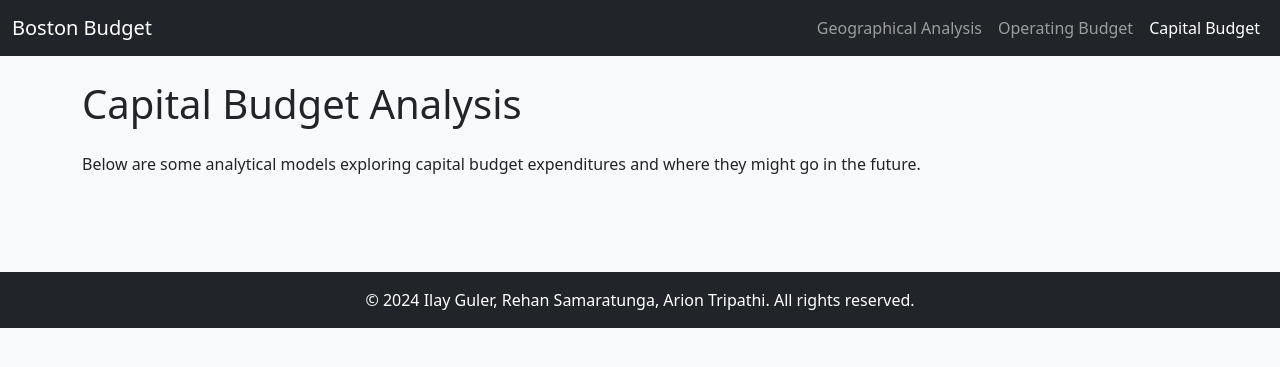
After one commit to arionct/Boston-City-Budget, a Flask app: page /capital.html in a window 1280 px wide. The commit adds this page. Shown: the top 367 px of the page. Run offline with Flask 3, Linux system fonts and the light colour scheme.

```diff
--- a/app.py
+++ b/app.py
@@ -33,6 +33,18 @@ def operating():
 @app.route('/geography.html')
 def geography():
   return render_template('geography.html')
+
+@app.route('/capital.html')
+def capital():
+  return render_template('capital.html')
+
+#------------------------------------------------------------------------------------------------
+# Capital Budget
+#------------------------------------------------------------------------------------------------
+@app.route('/get-capital-department-budgets')
+def get_capital_department_budgets():
+   cap_budg.groupby('Department')['Total_Project_Budget'].sum().plot(kind='bar')
+
 
 #------------------------------------------------------------------------------------------------
 # Operating Budget
@@ -147,7 +159,7 @@ def get_huber_reg():
         "scatterplot": {
             "x": filtered_df['Per Capita Income'].tolist(),
             "y": filtered_df['Project Budget'].tolist(),
-            "labels": filtered_df.index.tolist()
+            "labels": filtered_df.index.tolist() if "Neighborhood" not in filtered_df else filtered_df['Neighborhood'].tolist()
         },
         "regression_line": {
             "x": filtered_df['Per Capita Income'].tolist(),
@@ -188,7 +200,7 @@ def get_poverty_reg():
         "scatterplot": {
             "x": pd_combined_df['Poverty rate'].tolist(),
             "y": pd_combined_df['Total_Project_Budget'].tolist(),
-            "labels": pd_combined_df.index.tolist()
+            "labels": pd_combined_df.index.tolist() if "Neighborhood" not in pd_combined_df else pd_combined_df['Neighborhood'].tolist()
         },
         "regression_line": {
             "x": x_line.tolist(),
--- /dev/null
+++ b/templates/capital.html
@@ -0,0 +1,54 @@
+<!DOCTYPE html>
+<html lang="en">
+
+<head>
+  <meta charset="UTF-8" />
+  <meta name="viewport" content="width=device-width, initial-scale=1.0" />
+  <title>City of Boston - Operating Budget</title>
+  <link rel="stylesheet" href="{{ url_for('static', filename='styles.css') }}">
+  <!-- Bootstrap CSS -->
+  <link rel="stylesheet" href="https://cdn.jsdelivr.net/npm/bootstrap@5.3.0/dist/css/bootstrap.min.css">
+  <!-- Chart.js -->
+  <script src="https://cdn.jsdelivr.net/npm/chart.js"></script>
+  <style>
+    .chart-container {
+      width: 100%;
+      max-width: 800px;
+      margin: 40px auto;
+    }
+  </style>
+</head>
+
+<body class="bg-light">
+  <nav class="navbar navbar-expand-lg navbar-dark bg-dark">
+    <div class="container-fluid">
+      <a class="navbar-brand" href="/">Boston Budget</a>
+      <button class="navbar-toggler" type="button" data-bs-toggle="collapse" data-bs-target="#navbarSupportedContent"
+        aria-controls="navbarSupportedContent" aria-expanded="false" aria-label="Toggle navigation">
+        <span class="navbar-toggler-icon"></span>
+      </button>
+      <div class="collapse navbar-collapse" id="navbarSupportedContent">
+        <ul class="navbar-nav ms-auto mb-2 mb-lg-0">
+          <li class="nav-item"><a class="nav-link" href="geography.html">Geographical Analysis</a></li>
+          <li class="nav-item"><a class="nav-link" href="{{ url_for('operating') }}">Operating Budget</a></li>
+          <li class="nav-item"><a class="nav-link active" href="capital.html">Capital Budget</a></li>
+        </ul>
+      </div>
+    </div>
+  </nav>
+
+  <div class="container py-4">
+    <h1 class="mb-4">Capital Budget Analysis</h1>
+    <p class="mb-4">
+      Below are some analytical models exploring capital budget expenditures and where they might go in the future.
+    </p>
+  </div>
+
+  <footer class="bg-dark text-white text-center py-3 mt-5">
+    &copy; 2024 Ilay Guler, Rehan Samaratunga, Arion Tripathi. All rights reserved.
+  </footer>
+
+  <!-- Bootstrap JS -->
+  <script src="https://cdn.jsdelivr.net/npm/bootstrap@5.3.0/dist/js/bootstrap.bundle.min.js"></script>
+
+</html>
```
Also changed, not shown: templates/geography.html (+16 -4 lines).
